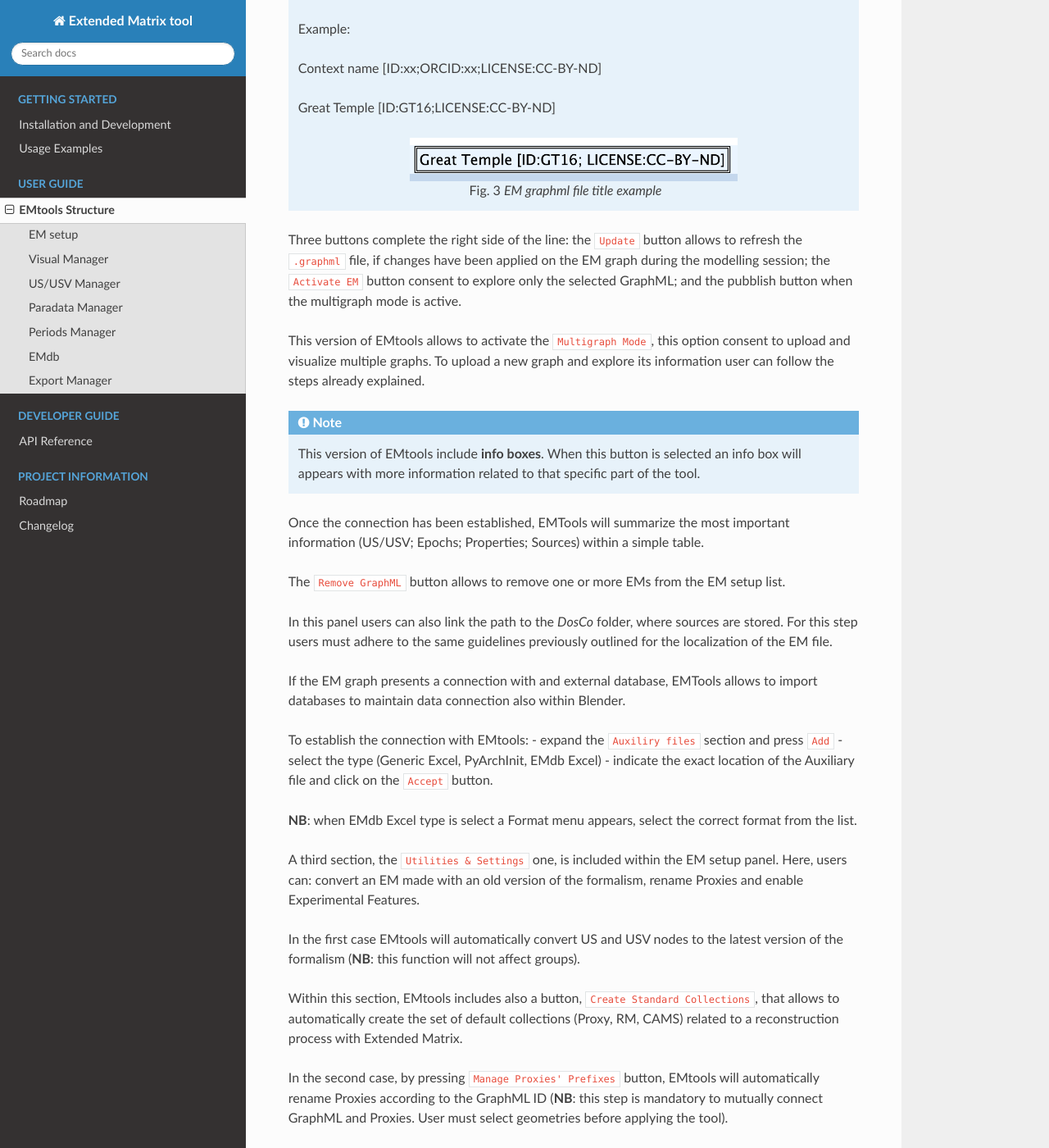
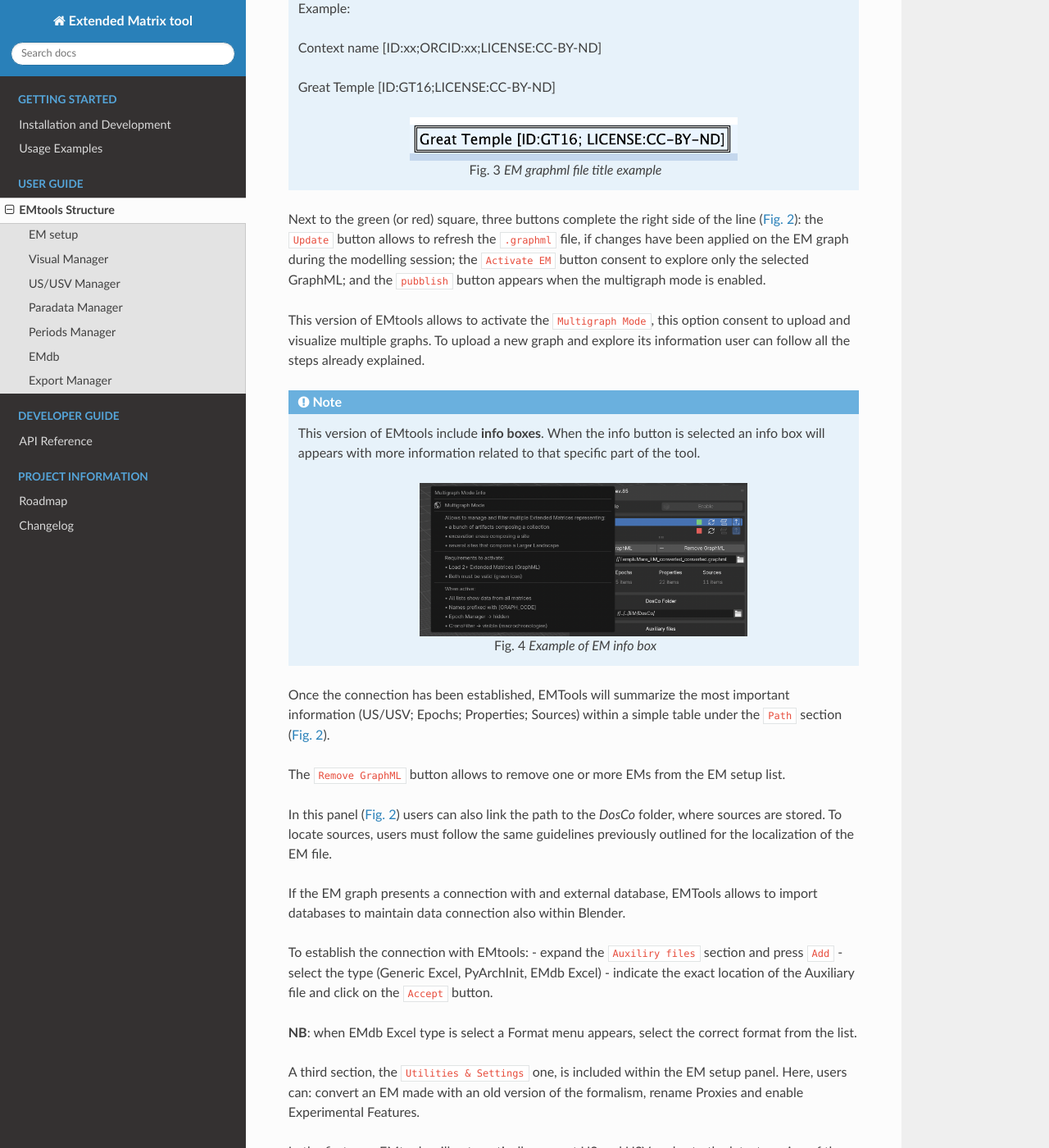
Before and after one commit to zalmoxes-laran/EM-blender-tools-doc, a Sphinx documentation site: the page built from docs/EMstructure.rst, in a window 1280 px wide and 1400 px high, scrolled down 2197 px. Shown: the whole window at 82% size. Built offline with Sphinx 7.4.7 and the Read the Docs theme 3.1.0, drawn with Linux system fonts in a browser that asks for light colours; pages that are not in the unit, such as notebooks, are missing from menus; some of the changed text lies outside the part shown.

Commit message:
Update EM setup section

```diff
--- a/docs/EMstructure.rst
+++ b/docs/EMstructure.rst
@@ -40,9 +40,9 @@ EM setup
    EM setup Panel
 
 This panel (:numref:`Fig. %s <EMsetupFIG>`)  allows to create the first connection between Blender and the Extended Matrix (.graphml file).
-To establish the link, EMTools needs to locate the ``.graphml`` file (**NB**: before closing the path window remember to uncheck ``relative path`` within the settings.
+Press the ``Add GraphML`` and locate the ``.graphml`` file wiin the ``Path`` section (**NB**: before closing the path window remember to uncheck ``relative path`` within the settings.
 Alternatively, it is possible to paste the entire path within the empty line).
-Press the ``Add GraphML`` button to establish the connection.
+
 
 .. _EMsetup_02FIG:
 
@@ -79,24 +79,34 @@ The green color cofirms that a connection between the GraphML and EMtools has be
 
 
 
-Three buttons complete the right side of the line: the ``Update`` button allows to refresh the ``.graphml`` file, if changes have been applied on the EM graph during the modelling session; the ``Activate EM`` button consent to explore only the selected GraphML; and the pubblish button when the multigraph mode is active.
+Next to the green (or red) square, three buttons complete the right side of the line (:numref:`Fig. %s <EMsetup_02FIG>`): the ``Update`` button allows to refresh the ``.graphml`` file, if changes have been applied on the EM graph during the modelling session; the ``Activate EM`` button consent to explore only the selected GraphML; and the ``pubblish`` button appears when the multigraph mode is enabled.
 
 This version of EMtools allows to activate the ``Multigraph Mode``, this option consent to upload and visualize multiple graphs.
-To upload a new graph and explore its information user can follow the steps already explained.
+To upload a new graph and explore its information user can follow all the steps already explained.
 
 .. note::
 
   This version of EMtools include **info boxes**.
-  When this button is selected an info box will appears with more information related to that specific part of the tool.
+  When the info button is selected an info box will appears with more information related to that specific part of the tool.
 
 
-Once the connection has been established, EMTools will summarize the most important information (US/USV; Epochs; Properties; Sources) within a simple table.
+   .. _EM_info_buttonFIG:
+
+   .. figure:: img/EM_info_button.png
+      :width: 400
+      :align: center
+
+      Example of EM info box
+
+
+
+Once the connection has been established, EMTools will summarize the most important information (US/USV; Epochs; Properties; Sources) within a simple table under the ``Path`` section (:numref:`Fig. %s <EMsetup_02FIG>`).
 
 The ``Remove GraphML`` button allows to remove one or more EMs from the EM setup list.
 
 
-In this panel users can also link the path to the *DosCo* folder, where sources are stored.
-For this step users must adhere to the same guidelines previously outlined for the localization of the EM file.
+In this panel (:numref:`Fig. %s <EMsetup_02FIG>`) users can also link the path to the *DosCo* folder, where sources are stored.
+To locate sources, users must follow the same guidelines previously outlined for the localization of the EM file.
 
 If the EM graph presents a connection with and external database, EMTools allows to import databases to maintain data connection also within Blender.
 
@@ -127,7 +137,9 @@ In the third case, by pressing the ``Enable Experimental Features`` button, a se
    User have three different type of external databases (*Generic Excel*, *PyArchInit*, *EMdb Excel*) to choose from.
    By pressing the corresponding button a diverse set of options will appear.
    After setting all the required information the external db will be import within EMtools.
+
    2. Within the ``DosCo Folder`` section the ``More option`` menu appears, this new part of the add-on permits to populate Extractors, documents and Combiners using DosCo files.
+
    3. In the ``Utilities & Settings`` the activation of the ``Enable Experimental Features`` button reveals three new buttons: ``Create default Collections``, ``Rebuild Graph Indices`` and ``Benchmark Property Functions``.
    All these buttons activate experimental functions which are still under development.
 
```
Also changed, not shown: docs/img/EM_info_button.png (added).
